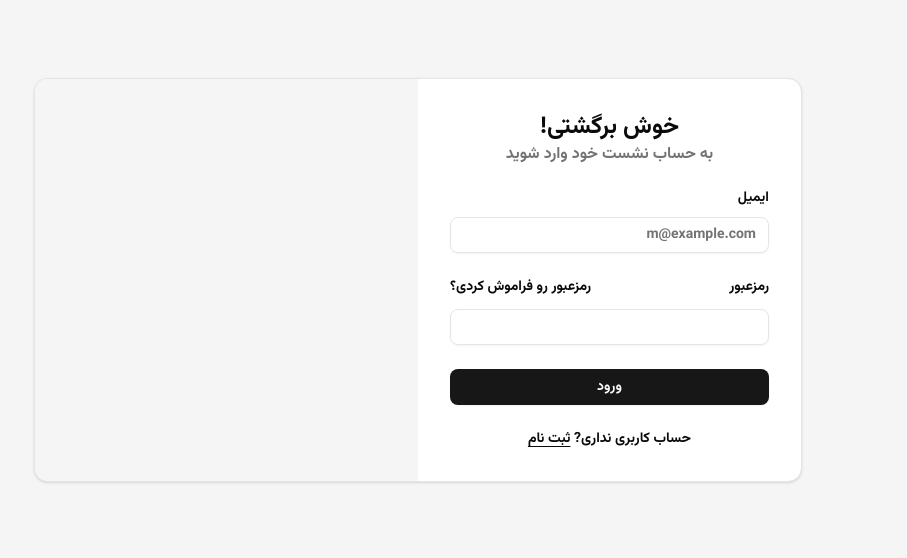
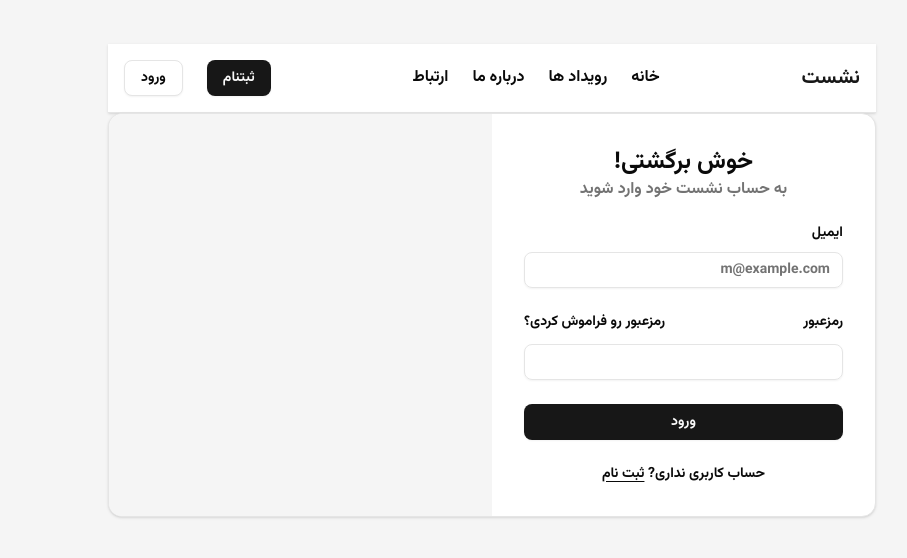
Before and after one commit to azadbeh/Neshast-Frontend, a Nuxt app: page /login in a window 1280 px wide. Shown: the part 120-678 px from the top of the page, without its empty margins (269-1176 px from the left). Built offline with nearby package versions, Linux system fonts and the light colour scheme.

Commit message:
add navbar

```diff
--- a/app.vue
+++ b/app.vue
@@ -1,5 +1,11 @@
+<script setup lang="ts">
+import NavBar from './components/NavBar.vue';
+
+</script>
+
 <template>
   <NuxtLayout>
+    <NavBar />
     <NuxtPage />
   </NuxtLayout>
 </template>
--- /dev/null
+++ b/components/NavBar.vue
@@ -0,0 +1,47 @@
+<template>
+  <header class="bg-white border-b shadow-sm">
+    <nav class="container mx-auto flex items-center justify-between p-4">
+      <NuxtLink to="/" class="text-xl font-semibold text-primary">
+        نشست
+      </NuxtLink>
+
+      <!-- Navigation Links -->
+      <div class="hidden md:flex gap-6 mx-auto">
+        <NuxtLink to="/" class="hover:text-primary transition">خانه</NuxtLink>
+        <NuxtLink to="/events" class="hover:text-primary transition">رویداد ها</NuxtLink>
+        <NuxtLink to="/about" class="hover:text-primary transition">درباره ما</NuxtLink>
+        <NuxtLink to="/contact" class="hover:text-primary transition">ارتباط</NuxtLink>
+      </div>
+
+      <div class="hidden md:flex gap-6">
+            <Button>ثبتنام</Button>
+	    <Button variant="outline">ورود</Button>
+      </div>
+
+      <!-- Mobile Menu Button -->
+      <button @click="toggleMenu" class="md:hidden">
+        <svg xmlns="http://www.w3.org/2000/svg" class="h-6 w-6" fill="none"
+             viewBox="0 0 24 24" stroke="currentColor">
+          <path stroke-linecap="round" stroke-linejoin="round"
+                stroke-width="2" d="M4 6h16M4 12h16M4 18h16"/>
+        </svg>
+      </button>
+    </nav>
+
+    <!-- Mobile Dropdown -->
+    <div v-if="menuOpen" class="md:hidden bg-white border-t px-4 pb-4">
+      <NuxtLink to="/" class="block py-2 hover:text-primary">Home</NuxtLink>
+      <NuxtLink to="/about" class="block py-2 hover:text-primary">About</NuxtLink>
+      <NuxtLink to="/contact" class="block py-2 hover:text-primary">Contact</NuxtLink>
+    </div>
+  </header>
+</template>
+
+<script setup>
+const menuOpen = ref(false);
+const toggleMenu = () => (menuOpen.value = !menuOpen.value);
+</script>
+
+<style scoped>
+
+</style>
```
